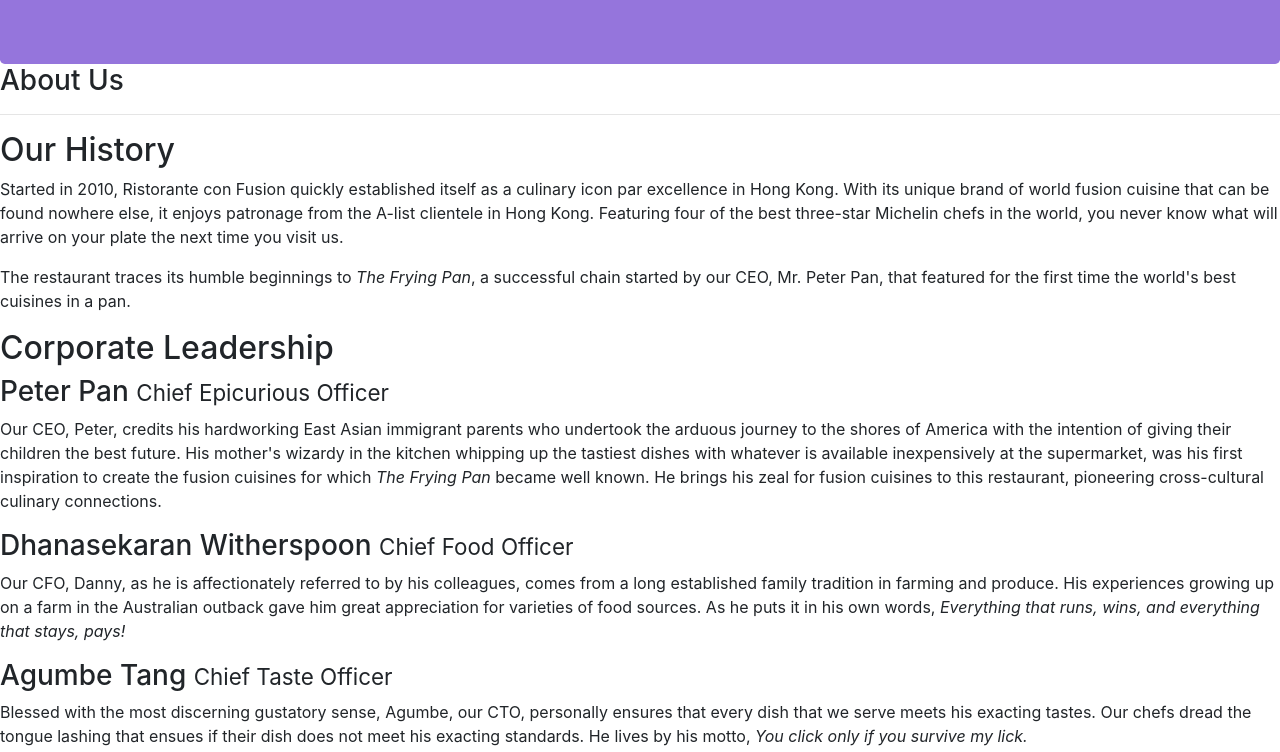
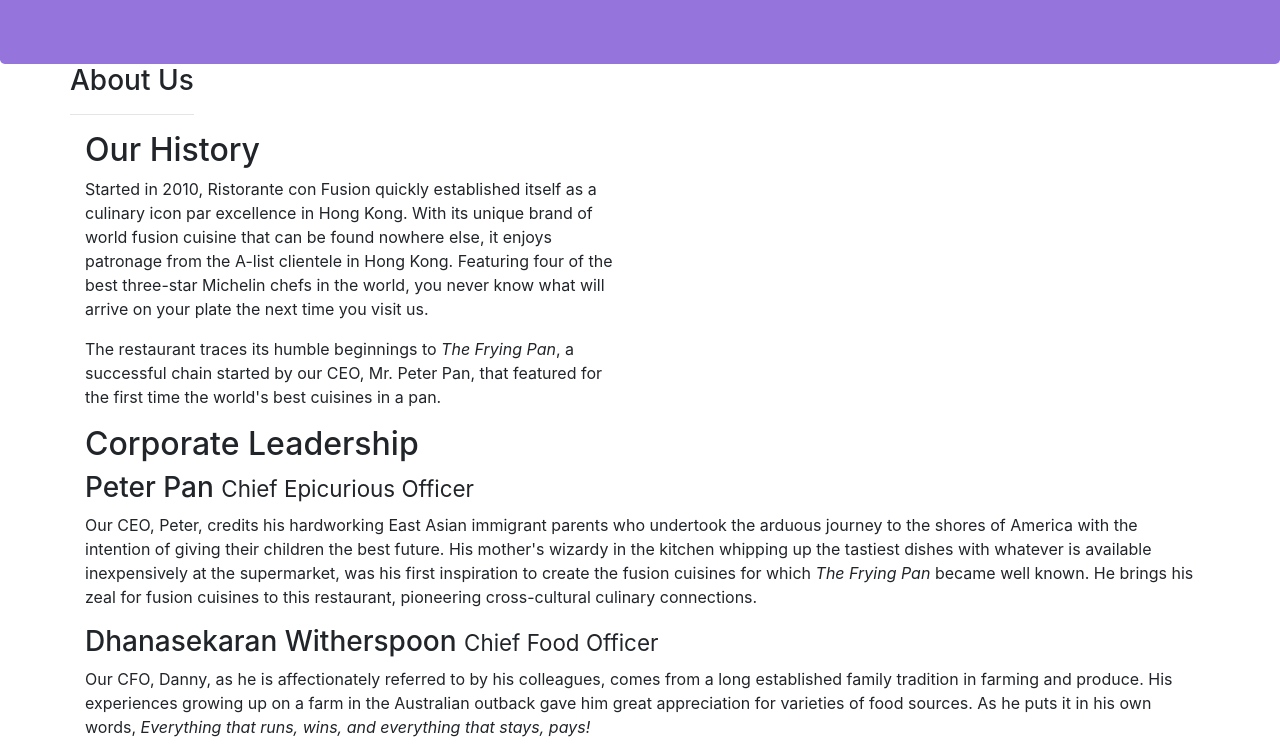
Before and after one commit to kamlesh-00/Coursera-Bootstrap, a website: page aboutus.html in a window 1280 px wide. Shown: the part 220-972 px from the top of the page. Drawn offline with nearby package versions, Linux system fonts and the light colour scheme.

Commit message:
Assignment-1 Done

```diff
--- a/aboutus.html
+++ b/aboutus.html
@@ -29,16 +29,16 @@
         </div>
     </header>
 
-    <div>
-        <div>
+    <div class="container">
+        <div class="row">
             <div>
                <h3>About Us</h3>
                <hr>
             </div>
         </div>
 
-        <div>
-            <div>
+        <div class="row">
+            <div class="col-12 col-sm-6">
                 <h2>Our History</h2>
                 <p>Started in 2010, Ristorante con Fusion quickly established itself as a culinary icon par excellence in Hong Kong. With its unique brand of world fusion cuisine that can be found nowhere else, it enjoys patronage from the A-list clientele in Hong Kong.  Featuring four of the best three-star Michelin chefs in the world, you never know what will arrive on your plate the next time you visit us.</p>
                 <p>The restaurant traces its humble beginnings to <em>The Frying Pan</em>, a successful chain started by our CEO, Mr. Peter Pan, that featured for the first time the world's best cuisines in a pan.</p>
@@ -48,17 +48,17 @@
         </div>
 
 
-        <div>
-            <div>
+        <div class="row">
+            <div class="col-12">
                 <h2>Corporate Leadership</h2>
                 <h3>Peter Pan <small>Chief Epicurious Officer</small></h3>
-                <p>Our CEO, Peter, credits his hardworking East Asian immigrant parents who undertook the arduous journey to the shores of America with the intention of giving their children the best future. His mother's wizardy in the kitchen whipping up the tastiest dishes with whatever is available inexpensively at the supermarket, was his first inspiration to create the fusion cuisines for which <em>The Frying Pan</em> became well known. He brings his zeal for fusion cuisines to this restaurant, pioneering cross-cultural culinary connections.</p>
+                <p class="d-none d-sm-block">Our CEO, Peter, credits his hardworking East Asian immigrant parents who undertook the arduous journey to the shores of America with the intention of giving their children the best future. His mother's wizardy in the kitchen whipping up the tastiest dishes with whatever is available inexpensively at the supermarket, was his first inspiration to create the fusion cuisines for which <em>The Frying Pan</em> became well known. He brings his zeal for fusion cuisines to this restaurant, pioneering cross-cultural culinary connections.</p>
                 <h3>Dhanasekaran Witherspoon <small>Chief Food Officer</small></h3>
-                <p>Our CFO, Danny, as he is affectionately referred to by his colleagues, comes from a long established family tradition in farming and produce. His experiences growing up on a farm in the Australian outback gave him great appreciation for varieties of food sources. As he puts it in his own words, <em>Everything that runs, wins, and everything that stays, pays!</em></p>
+                <p class="d-none d-sm-block">Our CFO, Danny, as he is affectionately referred to by his colleagues, comes from a long established family tradition in farming and produce. His experiences growing up on a farm in the Australian outback gave him great appreciation for varieties of food sources. As he puts it in his own words, <em>Everything that runs, wins, and everything that stays, pays!</em></p>
                 <h3>Agumbe Tang <small>Chief Taste Officer</small></h3>
-                <p>Blessed with the most discerning gustatory sense, Agumbe, our CTO, personally ensures that every dish that we serve meets his exacting tastes. Our chefs dread the tongue lashing that ensues if their dish does not meet his exacting standards. He lives by his motto, <em>You click only if you survive my lick.</em></p>
+                <p class="d-none d-sm-block">Blessed with the most discerning gustatory sense, Agumbe, our CTO, personally ensures that every dish that we serve meets his exacting tastes. Our chefs dread the tongue lashing that ensues if their dish does not meet his exacting standards. He lives by his motto, <em>You click only if you survive my lick.</em></p>
                 <h3>Alberto Somayya <small>Executive Chef</small></h3>
-                <p>Award winning three-star Michelin chef with wide International experience having worked closely with whos-who in the culinary world, he specializes in creating mouthwatering Indo-Italian fusion experiences. He says, <em>Put together the cuisines from the two craziest cultures, and you get a winning hit! Amma Mia!</em></p>
+                <p class="d-none d-sm-block">Award winning three-star Michelin chef with wide International experience having worked closely with whos-who in the culinary world, he specializes in creating mouthwatering Indo-Italian fusion experiences. He says, <em>Put together the cuisines from the two craziest cultures, and you get a winning hit! Amma Mia!</em></p>
             </div>
        </div>
 
```
